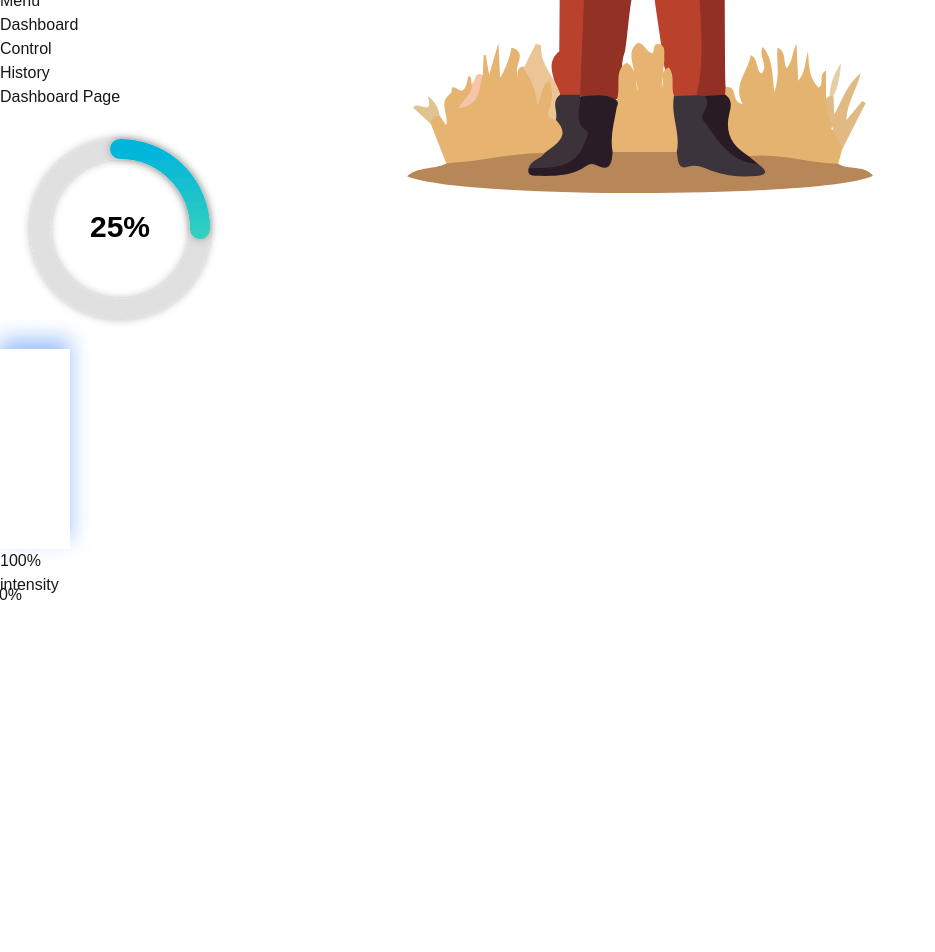
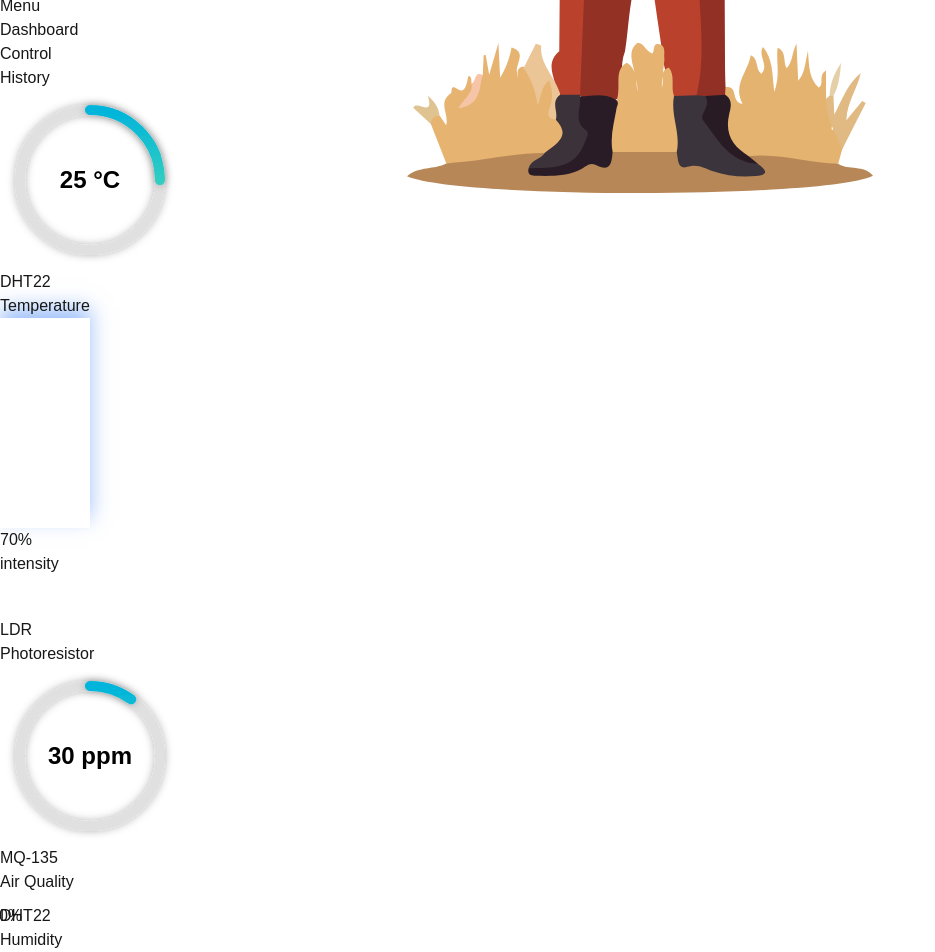
Before and after one commit to Jason-SV/embedded-project, a Next.js app in the folder frontend/: page /dashboard in a window 1280 px wide. Shown: the part 607-1559 px from the top of the page, without its empty margins (0-935 px from the left). Before the commit the page ends 1214 px from the top, so only its background shows below. Built offline with nearby package versions, Linux system fonts and the light colour scheme.

Commit message:
I contribute dashboard

```diff
--- a/frontend/src/app/dashboard/page.tsx
+++ b/frontend/src/app/dashboard/page.tsx
@@ -3,26 +3,77 @@ import VerticalProgressBar from "@/components/VerticalProgressBar";
 import HorizontalProgressBar from "@/components/HorizontalProgressBar";
 
 const Dashboard = () => {
-    const progress = 70;
-    const radius = 80; // Reduced radius for larger margins
+    const progress = 60;
+    const radius = 70; // Reduced radius for larger margins
+    const strokeWidth = 10;
 
     const Temperature = 25;
     const Humidity = 50;
-    const intensity = 100;
+    const intensity = 70;
+    const airQuality = 30;
+
+    const unitTemp = "°C";
+    const unitAirQuality = "ppm";
 
     return (
         <div>
-            <div className="flex flex-col items-center justify-center py-8">
-                <h1 className="text-3xl font-bold">Dashboard Page</h1>
-                {/* Dashboard Content Real time data */}
-                <TempChart progress={Temperature} radius={radius} strokeWidth={20} />
+            <div className="grid grid-cols-2 grid-rows-3 gap-2 w-40 h-40 w-full h-[700px]">
+
+                <div className="col-span-1 row-span-1 rounded-xl shadow-xl">
+                    <div className="flex flex-col items-center justify-center h-full p-4 gap-4">
+                        <TempChart
+                            progress={Temperature}
+                            radius={radius}
+                            strokeWidth={strokeWidth}
+                            unit={unitTemp}
+                            maxValue={100} />
+                        <div className="text-center mt-3">
+                            <p className="font-bold text-base">DHT22</p>
+                            <p className="text-sm">Temperature</p>
+                        </div>
+                    </div>
+
+                </div>
+
+                <div className="col-span-1 row-span-2 rounded-xl shadow-xl">
+                    <div className="flex flex-col items-center justify-center h-full p-4 gap-4">
                         <VerticalProgressBar
                             progress={intensity}
                         />
-                <br />
+                        <div className="text-center">
+                            <p className="font-bold text-base">LDR</p>
+                            <p className="text-sm">Photoresistor</p>
+                        </div>
+
+                    </div>
+                </div>
+
+                <div className="col-span-1 row-span-1 rounded-xl shadow-xl">
+                    <div className="flex flex-col items-center justify-center h-full p-4 gap-4">
+                        <TempChart
+                            progress={airQuality}
+                            radius={radius}
+                            strokeWidth={strokeWidth}
+                            unit={unitAirQuality}
+                            maxValue={300} />
+                        <div className="text-center mt-3">
+                            <p className="font-bold text-base">MQ-135</p>
+                            <p className="text-sm">Air Quality</p>
+                        </div>
+                    </div>
+                </div>
+
+                <div className="col-span-2 row-span-1 rounded-xl shadow-xl h-[60%]">
+                    <div className="flex flex-col items-center justify-center h-full p-4 gap-4">
                         <HorizontalProgressBar
                             progress={Humidity}
                         />
+                        <div className="text-center mt-3">
+                            <p className="font-bold text-base">DHT22</p>
+                            <p className="text-sm">Humidity</p>
+                        </div>
+                    </div>
+                </div>
             </div>
         </div>
     )
--- a/frontend/src/components/Banner.tsx
+++ b/frontend/src/components/Banner.tsx
@@ -11,7 +11,14 @@ const Banner: React.FC<BannerProps> = ({ message, backgroundColor }) => {
     <div className='overflow-visible'>
         <div className='flex space justify-between text-xl font-bold'>
             <h1>Smart Farmer</h1>
-            <h1>LOGOUT</h1>
+            <Image
+                src="/lightbulb.svg"
+                alt="lightbuld picture"
+                width={30}
+                height={30}
+                objectFit="contain"
+                layout="fixed"
+            />
         </div>
         <div className='relative h-[170px] overflow-visible'>
             <div className='absolute z-10 flex justify-between items-center w-full h-full'>
@@ -21,7 +28,7 @@ const Banner: React.FC<BannerProps> = ({ message, backgroundColor }) => {
                 <div className="w-[50%] h-[100%] relative z-20 overflow-visible absolute">
                     <Image
                         src="/chawsuan.svg"
-                        alt="json picture"
+                        alt="chawsuan picture"
                         width={0}
                         height={0}
                         objectFit="contain"
@@ -38,7 +45,7 @@ const Banner: React.FC<BannerProps> = ({ message, backgroundColor }) => {
                         overflow: "hidden",
                     }} >
                         <div
-                            className="shadow-2xl rounded-full absolute"
+                            className="rounded-full absolute shadow-[0_20px_80px_0_rgba(250,250,250,0.3)]"
                             style={{
                                 backgroundImage: "linear-gradient(to right, #3EADFE , #609DFF)",
                                 top: "70%",
--- a/frontend/src/components/HorizontalProgressBar.tsx
+++ b/frontend/src/components/HorizontalProgressBar.tsx
@@ -28,7 +28,7 @@ const HorizontalProgressBar: React.FC<HorizontalProgressBarProps> = ({
         className="absolute left-0 top-0 h-full bg-gradient-to-r from-green-400 to-blue-500 transition-width duration-300 rounded-3xl"
         style={{
           width: `${clampedProgress}%`,
-          boxShadow: "inset 0 4px 8px rgba(0, 0, 0, 0.3)",
+          boxShadow: "inset 0 6px 12px rgba(0, 0, 0, 0.5)",
         }}
       />
       {/* Circle Indicator */}
--- a/frontend/src/components/TempChart.tsx
+++ b/frontend/src/components/TempChart.tsx
@@ -6,17 +6,21 @@ interface TempChartProps {
     progress: number; // percentage of progress (0 to 100)
     radius: number; // radius of the circle
     strokeWidth: number; // width of the stroke
+    unit: string; // unit of the progress (e.g., '°C', '°F')
+    maxValue: number; // maximum value of the progress
 }
 
 const TempChart: React.FC<TempChartProps> = ({
     progress,
     radius,
-    strokeWidth
+    strokeWidth,
+    unit,
+    maxValue,
 }) => {
     const circumference = 2 * Math.PI * radius;
-    const strokeDashoffset = circumference - (progress / 100) * circumference;
+    const strokeDashoffset = circumference - (progress / maxValue) * circumference;
 
-    const margin = 20; // Additional margin around the chart
+    const margin = 10; // Additional margin around the chart
     const totalSize = (radius + strokeWidth) * 2;
     const viewBoxSize = totalSize + margin * 2;
     const center = viewBoxSize / 2;
@@ -62,13 +66,13 @@ const TempChart: React.FC<TempChartProps> = ({
                 x={center}
                 y={center + 8}
                 textAnchor="middle"
-                fontSize="30px"
+                fontSize="24px"
                 fill="#000000"
                 fontWeight="bold"
                 transform={`rotate(90, ${center}, ${center})`}
 
             >
-                {progress}%
+                {progress} {unit}
             </text>
         </svg>
     );
--- a/frontend/src/components/VerticalProgressBar.tsx
+++ b/frontend/src/components/VerticalProgressBar.tsx
@@ -10,8 +10,8 @@ interface VerticalProgressBarProps {
 
 const VerticalProgressBar: React.FC<VerticalProgressBarProps> = ({
   progress,
-  width = "70px",
-  height = "200px",
+  width = "90px",
+  height = "300px",
 }) => {
   return (
     <div
```
Also changed, not shown: frontend/public/lightbulb.svg (added). Lines whose indentation alone changed are shown as unchanged.
